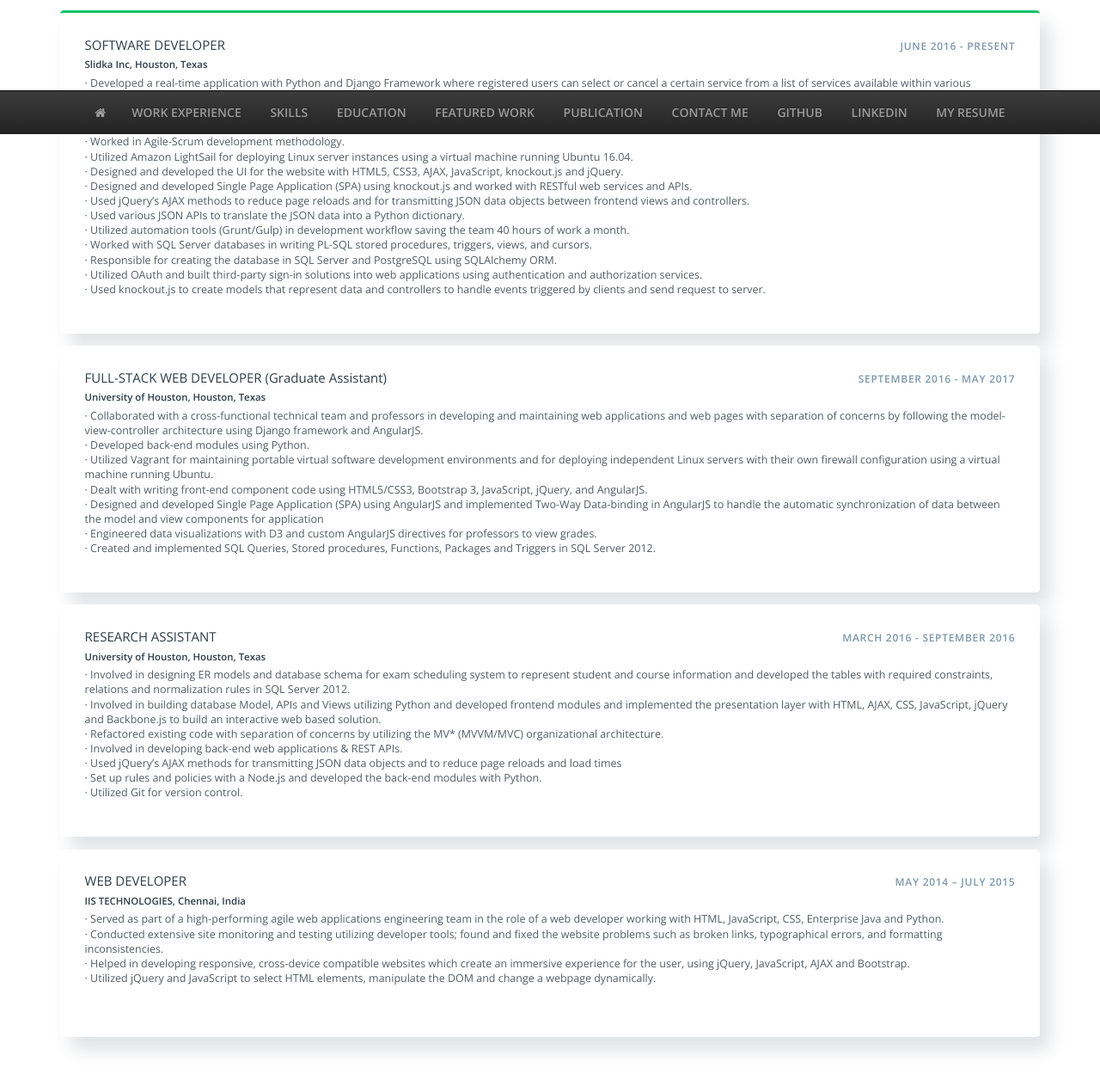
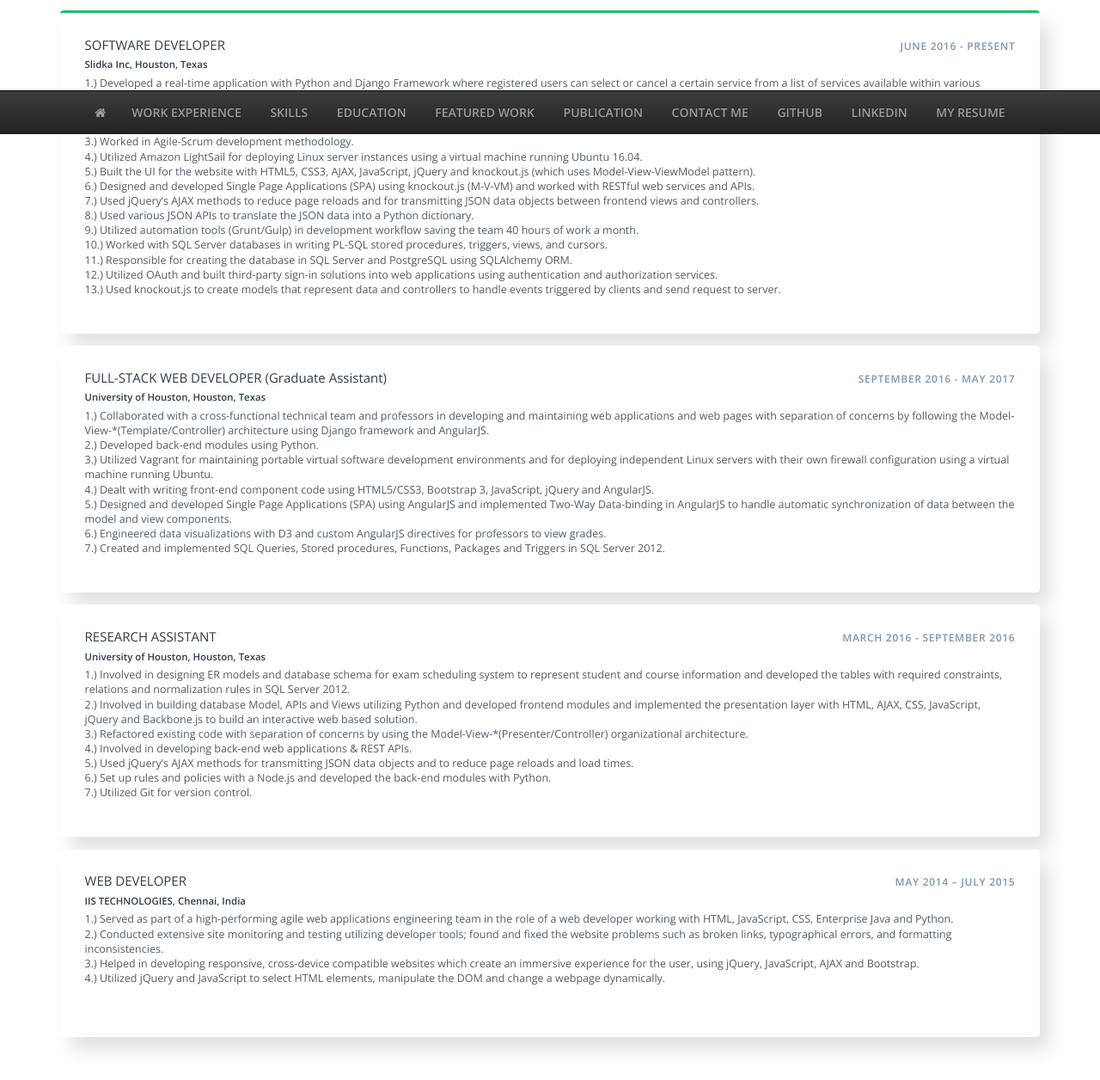
Before and after one commit to karthic-psa/Portfolio, a website: page index.html in a window 1280 px wide. Shown: the part 644-1900 px from the top of the page at 86% size. Drawn offline with nearby package versions, Linux system fonts and the light colour scheme; a web font is replaced by a local one.

Commit message:
style: edit bullet style in work experience section

```diff
--- a/index.html
+++ b/index.html
@@ -148,19 +148,19 @@
                         </div>
                         <div class="work-employ-prev"><span class="work-company">Slidka Inc,&nbsp;</span><span class="work-company">Houston, Texas</span>
                         </div>
-                        <div class="work-explain text-explanation-d">·	Developed a real-time application with Python and Django Framework where registered users can select or cancel a certain service from a list of services available within various departments and provides new users with a user registration and authentication system.
-                          ·	Designed and implemented a reporting tool that summarizes required data by using Python and Flask with SQLAlchemy as an Object Relational Mapper (ORM) for querying the PostgreSQL database and to perform CRUD operations.
-                          ·	Worked in Agile-Scrum development methodology.
-                          ·	Utilized Amazon LightSail for deploying Linux server instances using a virtual machine running Ubuntu 16.04.
-                          ·	Designed and developed the UI for the website with HTML5, CSS3, AJAX, JavaScript, knockout.js and jQuery.
-                          ·	Designed and developed Single Page Application (SPA) using knockout.js and worked with RESTful web services and APIs.
-                          ·	Used jQuery’s AJAX methods to reduce page reloads and for transmitting JSON data objects between frontend views and controllers.
-                          ·	Used various JSON APIs to translate the JSON data into a Python dictionary.
-                          ·	Utilized automation tools (Grunt/Gulp) in development workflow saving the team 40 hours of work a month.
-                          ·	Worked with SQL Server databases in writing PL-SQL stored procedures, triggers, views, and cursors.
-                          ·	Responsible for creating the database in SQL Server and PostgreSQL using SQLAlchemy ORM.
-                          ·	Utilized OAuth and built third-party sign-in solutions into web applications using authentication and authorization services.
-                          ·	Used knockout.js to create models that represent data and controllers to handle events triggered by clients and send request to server.
+                        <div class="work-explain text-explanation-d">1.) Developed a real-time application with Python and Django Framework where registered users can select or cancel a certain service from a list of services available within various departments and provides new users with a user registration and authentication system.
+                            2.) Designed and implemented a reporting tool that summarizes required data by using Python and Flask with SQLAlchemy as an Object Relational Mapper (ORM) for querying the PostgreSQL database and to perform CRUD operations.
+                            3.) Worked in Agile-Scrum development methodology.
+                            4.) Utilized Amazon LightSail for deploying Linux server instances using a virtual machine running Ubuntu 16.04.
+                            5.) Built the UI for the website with HTML5, CSS3, AJAX, JavaScript, jQuery and knockout.js (which uses Model-View-ViewModel pattern).
+                            6.) Designed and developed Single Page Applications (SPA) using knockout.js (M-V-VM) and worked with RESTful web services and APIs.
+                            7.) Used jQuery’s AJAX methods to reduce page reloads and for transmitting JSON data objects between frontend views and controllers.
+                            8.) Used various JSON APIs to translate the JSON data into a Python dictionary.
+                            9.) Utilized automation tools (Grunt/Gulp) in development workflow saving the team 40 hours of work a month.
+                            10.) Worked with SQL Server databases in writing PL-SQL stored procedures, triggers, views, and cursors.
+                            11.) Responsible for creating the database in SQL Server and PostgreSQL using SQLAlchemy ORM.
+                            12.) Utilized OAuth and built third-party sign-in solutions into web applications using authentication and authorization services.
+                            13.) Used knockout.js to create models that represent data and controllers to handle events triggered by clients and send request to server.
                         </div>
                     </div>
                     <div class="card-style-card card-style-card-2 card-style-section-base card-style-card-base card-padding work-style-card">
@@ -168,13 +168,13 @@
                         </div>
                         <div class="work-employ-prev"><span class="work-company">University of Houston,&nbsp;</span><span class="work-company">Houston, Texas</span>
                         </div>
-                        <div class="work-explain text-explanation-d">·	Collaborated with a cross-functional technical team and professors in developing and maintaining web applications and web pages with separation of concerns by following the model-view-controller architecture using Django framework and AngularJS.
-                          ·	Developed back-end modules using Python.
-                          ·	Utilized Vagrant for maintaining portable virtual software development environments and for deploying independent Linux servers with their own firewall configuration using a virtual machine running Ubuntu.
-                          ·	Dealt with writing front-end component code using HTML5/CSS3, Bootstrap 3, JavaScript, jQuery, and AngularJS.
-                          ·	Designed and developed Single Page Application (SPA) using AngularJS and implemented Two-Way Data-binding in AngularJS to handle the automatic synchronization of data between the model and view components for application
-                          ·	Engineered data visualizations with D3 and custom AngularJS directives for professors to view grades.
-                          ·	Created and implemented SQL Queries, Stored procedures, Functions, Packages and Triggers in SQL Server 2012.
+                        <div class="work-explain text-explanation-d">1.) Collaborated with a cross-functional technical team and professors in developing and maintaining web applications and web pages with separation of concerns by following the Model-View-*(Template/Controller) architecture using Django framework and AngularJS.
+                            2.) Developed back-end modules using Python.
+                            3.) Utilized Vagrant for maintaining portable virtual software development environments and for deploying independent Linux servers with their own firewall configuration using a virtual machine running Ubuntu.
+                            4.) Dealt with writing front-end component code using HTML5/CSS3, Bootstrap 3, JavaScript, jQuery and AngularJS.
+                            5.) Designed and developed Single Page Applications (SPA) using AngularJS and implemented Two-Way Data-binding in AngularJS to handle automatic synchronization of data between the model and view components.
+                            6.) Engineered data visualizations with D3 and custom AngularJS directives for professors to view grades.
+                            7.) Created and implemented SQL Queries, Stored procedures, Functions, Packages and Triggers in SQL Server 2012.
                         </div>
                     </div>
                     <div class="card-style-card card-style-card-2 card-style-section-base card-style-card-base card-padding work-style-card">
@@ -182,13 +182,13 @@
                         </div>
                         <div class="work-employ-prev"><span class="work-company">University of Houston,&nbsp;</span><span class="work-company">Houston, Texas</span>
                         </div>
-                        <div class="work-explain text-explanation-d">·	Involved in designing ER models and database schema for exam scheduling system to represent student and course information and developed the tables with required constraints, relations and normalization rules in SQL Server 2012.
-                          ·	Involved in building database Model, APIs and Views utilizing Python and developed frontend modules and implemented the presentation layer with HTML, AJAX, CSS, JavaScript, jQuery and Backbone.js to build an interactive web based solution.
-                          ·	Refactored existing code with separation of concerns by utilizing the MV* (MVVM/MVC) organizational architecture.
-                          ·	Involved in developing back-end web applications & REST APIs.
-                          ·	Used jQuery’s AJAX methods for transmitting JSON data objects and to reduce page reloads and load times
-                          ·	Set up rules and policies with a Node.js and developed the back-end modules with Python.
-                          ·	Utilized Git for version control.
+                        <div class="work-explain text-explanation-d">1.) Involved in designing ER models and database schema for exam scheduling system to represent student and course information and developed the tables with required constraints, relations and normalization rules in SQL Server 2012.
+                            2.) Involved in building database Model, APIs and Views utilizing Python and developed frontend modules and implemented the presentation layer with HTML, AJAX, CSS, JavaScript, jQuery and Backbone.js to build an interactive web based solution.
+                            3.) Refactored existing code with separation of concerns by using the Model-View-*(Presenter/Controller) organizational architecture.
+                            4.) Involved in developing back-end web applications & REST APIs.
+                            5.) Used jQuery’s AJAX methods for transmitting JSON data objects and to reduce page reloads and load times.
+                            6.) Set up rules and policies with a Node.js and developed the back-end modules with Python.
+                            7.) Utilized Git for version control.
                         </div>
                     </div>
                     <div class="card-style-card card-style-card-2 card-style-section-base card-style-card-base card-padding work-style-card">
@@ -196,10 +196,10 @@
                         </div>
                         <div class="work-employ-prev"><span class="work-company">IIS TECHNOLOGIES,&nbsp;</span><span class="work-company">Chennai, India</span>
                         </div>
-                        <div class="work-explain text-explanation-d">·	Served as part of a high-performing agile web applications engineering team in the role of a web developer working with HTML, JavaScript, CSS, Enterprise Java and Python.
-                          ·	Conducted extensive site monitoring and testing utilizing developer tools; found and fixed the website problems such as broken links, typographical errors, and formatting inconsistencies.
-                          ·	Helped in developing responsive, cross-device compatible websites which create an immersive experience for the user, using jQuery, JavaScript, AJAX and Bootstrap.
-                          ·	Utilized jQuery and JavaScript to select HTML elements, manipulate the DOM and change a webpage dynamically.
+                        <div class="work-explain text-explanation-d">1.) Served as part of a high-performing agile web applications engineering team in the role of a web developer working with HTML, JavaScript, CSS, Enterprise Java and Python.
+                            2.) Conducted extensive site monitoring and testing utilizing developer tools; found and fixed the website problems such as broken links, typographical errors, and formatting inconsistencies.
+                            3.) Helped in developing responsive, cross-device compatible websites which create an immersive experience for the user, using jQuery, JavaScript, AJAX and Bootstrap.
+                            4.) Utilized jQuery and JavaScript to select HTML elements, manipulate the DOM and change a webpage dynamically.
 
                         </div>
                     </div>
```
